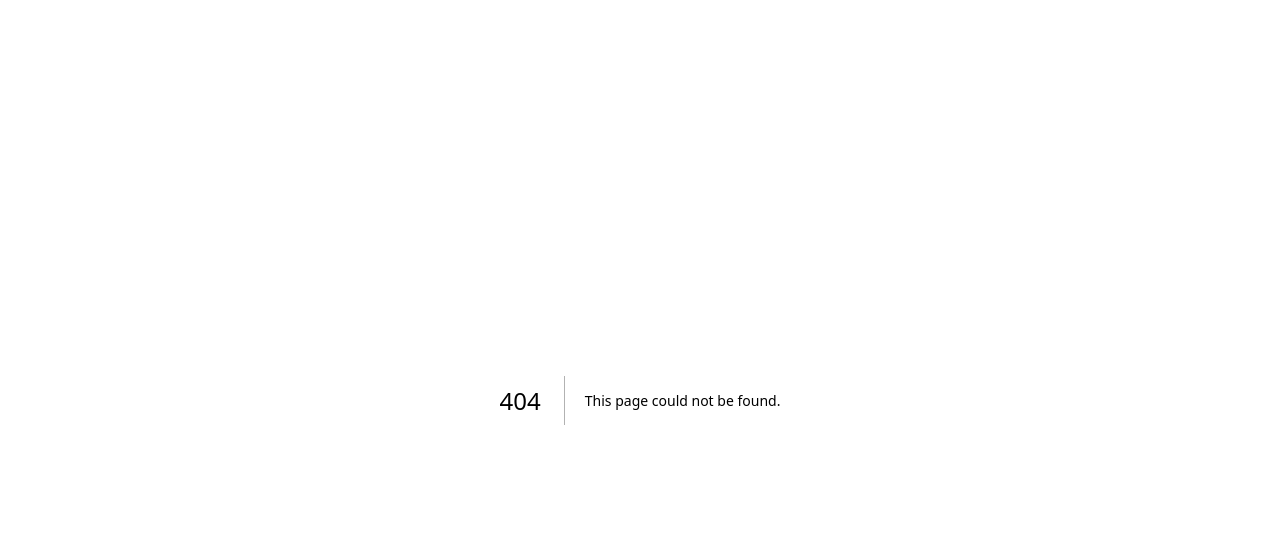
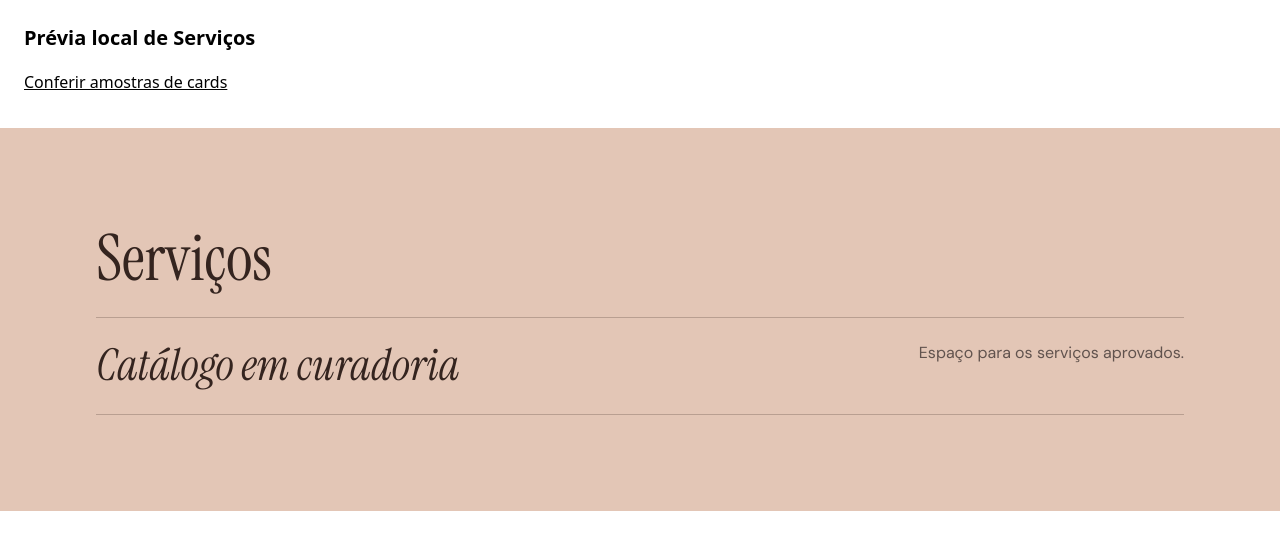
Before and after one commit to KiseStudios/aureabyln, a Next.js app: page /dev/servicos in a window 1280 px wide. Before the commit this address had no page. Shown: the top 550 px of the page. Built offline with nearby package versions, Linux system fonts and the light colour scheme.

Commit message:
feat: implementa Serviços com catálogo aprovado e prévia isolada

```diff
--- /dev/null
+++ b/src/app/dev/servicos/page.tsx
@@ -0,0 +1,44 @@
+import { notFound } from "next/navigation";
+import { Services } from "@/components/sections/Services";
+import { images, servicePlaceholder, type ContentValue, type Service } from "@/content";
+
+// Estado simulado exclusivamente na rota local para exercitar o contrato de aprovação.
+function sample<T>(value: T): ContentValue<T> {
+  return { status: "approved", value, approvalReference: "Amostra técnica local" };
+}
+
+const samples: readonly Service[] = [
+  {
+    ...servicePlaceholder,
+    id: "sample-image",
+    name: sample("Amostra com imagem"),
+    description: sample("Exemplo técnico de um card com imagem provisória e link interno."),
+    image: sample(images.service.value),
+    cta: sample({ label: "Voltar à identificação da prévia", href: "#preview-title" }),
+  },
+  {
+    ...servicePlaceholder,
+    id: "sample-static",
+    name: sample("Amostra de título mais longo para conferir a quebra de linhas"),
+    description: sample("Card estático para revisão de leitura e espaçamento."),
+  },
+];
+
+export default async function ServicesPreview({
+  searchParams,
+}: { searchParams: Promise<{ estado?: string }> }) {
+  if (process.env.NODE_ENV !== "development") notFound();
+  const showSamples = (await searchParams).estado === "amostras";
+  return (
+    <main>
+      <header className="space-y-2 p-6">
+        <h1 id="preview-title" tabIndex={-1} className="text-xl font-semibold">Prévia local de Serviços</h1>
+        {showSamples && <p>Amostras técnicas. Os itens abaixo não representam o catálogo da Áurea.</p>}
+        <a className="inline-flex min-h-11 items-center underline" href={showSamples ? "?" : "?estado=amostras"}>
+          {showSamples ? "Ver catálogo atual" : "Conferir amostras de cards"}
+        </a>
+      </header>
+      <Services catalog={showSamples ? samples : undefined} />
+    </main>
+  );
+}
--- /dev/null
+++ b/src/components/sections/Services.module.css
@@ -0,0 +1,53 @@
+@reference "../../styles/proposals/aurea-v1.css";
+
+@font-face {
+  font-family: "Services Display";
+  src: url("./fonts/instrument-serif-latin-400-normal.woff2") format("woff2");
+  font-display: swap;
+}
+@font-face {
+  font-family: "Services Display";
+  src: url("./fonts/instrument-serif-latin-400-italic.woff2") format("woff2");
+  font-style: italic;
+  font-display: swap;
+}
+@font-face {
+  font-family: "Services Body";
+  src: url("./fonts/dm-sans-latin-400-normal.woff2") format("woff2");
+  font-display: swap;
+}
+
+.section {
+  background: theme(colors.aurea-rose);
+  color: theme(colors.aurea-ink);
+  font-family: "Services Body", system-ui, sans-serif;
+}
+.title, .status {
+  font-family: "Services Display", Georgia, serif;
+  line-height: 1.08;
+}
+.title {
+  font-size: clamp(theme(fontSize.aurea-heading-mobile), 5vw, theme(fontSize.aurea-heading));
+}
+.empty {
+  display: flex;
+  flex-direction: column;
+  margin-top: 1.5rem;
+  padding-block: 1.5rem;
+  border-block: 1px solid theme(colors.aurea-line);
+}
+.status {
+  font-style: italic;
+  font-size: clamp(1.75rem, 3.5vw, 2.75rem);
+}
+.note {
+  color: theme(colors.aurea-mute);
+  line-height: 1.4;
+}
+@media (min-width: 48rem) {
+  .empty {
+    flex-direction: row;
+    justify-content: space-between;
+    gap: 1.5rem;
+  }
+}
--- /dev/null
+++ b/src/components/sections/Services.tsx
@@ -0,0 +1,60 @@
+import { Container, Section, Card } from "@/components/ui";
+import { services, type ContentValue, type Service } from "@/content";
+import { sectionAnchors } from "./anchors";
+import styles from "./Services.module.css";
+
+function approved<T>(field: ContentValue<T>) {
+  return field.status === "approved" && field.approvalReference.trim() ? field.value : undefined;
+}
+
+function serviceLink(cta: Service["cta"]) {
+  const action = approved(cta);
+  const href = action?.href.trim();
+  if (!action?.label.trim() || !href || href === "#") return;
+  if (/^(?:\/(?!\/)|#)/.test(href) || (/^https?:\/\//i.test(href) && URL.canParse(href))) {
+    return { href, label: action.label };
+  }
+}
+
+export function Services({ catalog = services }: { catalog?: readonly Service[] }) {
+  const entries = catalog.flatMap((service) => {
+    const title = approved(service.name)?.trim();
+    return title ? [{ service, title }] : [];
+  });
+
+  return (
+    <Section id={sectionAnchors.services} aria-labelledby="services-title" className={styles.section}>
+      <Container>
+        <h2 id="services-title" className={styles.title}>Serviços</h2>
+        {entries.length === 0 ? (
+          <div className={styles.empty}>
+            <p className={styles.status}>Catálogo em curadoria</p>
+            <p className={styles.note}>Espaço para os serviços aprovados.</p>
+          </div>
+        ) : (
+          <ul className="mt-6 grid gap-6 md:grid-cols-2 xl:grid-cols-3">
+            {entries.map(({ service, title }) => {
+              const action = serviceLink(service.cta);
+              const description = approved(service.description);
+              return (
+                <li key={service.id} className="min-w-0 wrap-anywhere">
+                  <Card
+                    title={title}
+                    image={approved(service.image)}
+                    href={action?.href}
+                    description={
+                      (description || action) && <>
+                        {description && <p>{description}</p>}
+                        {action && <span className="mt-2 block underline">{action.label}</span>}
+                      </>
+                    }
+                  />
+                </li>
+              );
+            })}
+          </ul>
+        )}
+      </Container>
+    </Section>
+  );
+}
```
Also changed, not shown: 7 other files (tests, documents, lock files or other folders).
